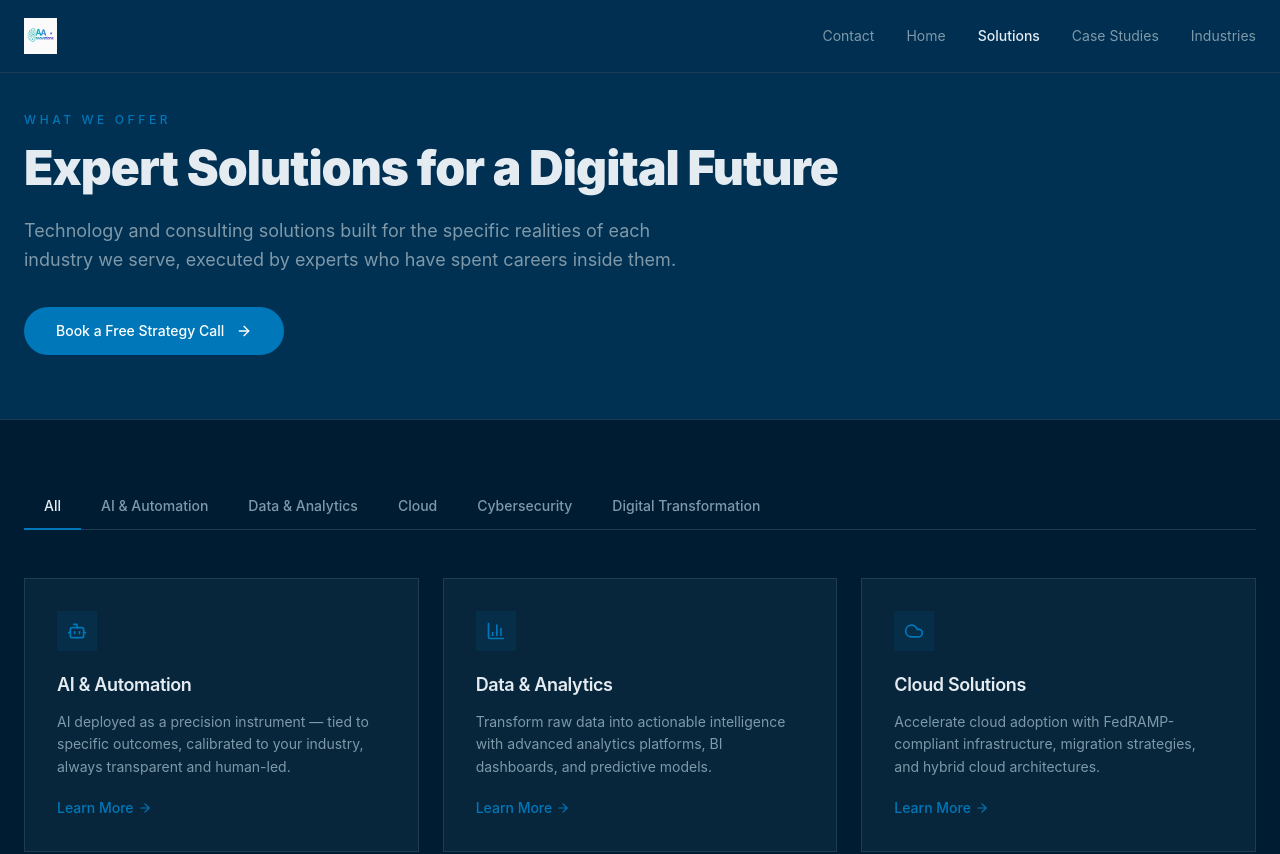
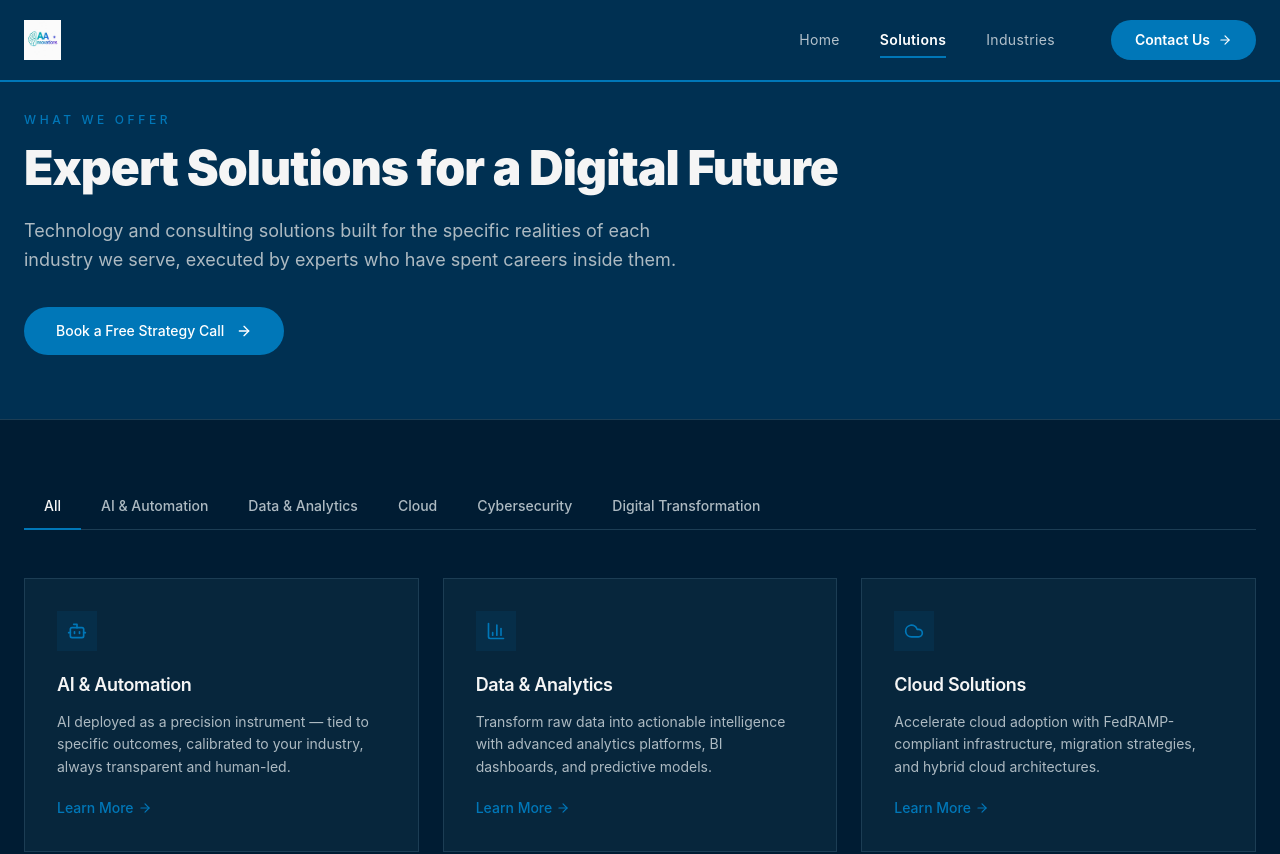
Before and after one commit to Ameer-hamza65/AA-INNOVATION, a React (Vite) app: page /solutions in a window 1280 px wide. Shown: the top 854 px of the page. Built offline with nearby package versions, Linux system fonts and the light colour scheme; the HTML template or start-up script is replaced by a standard one.

Commit message:
update43

```diff
--- a/src/App.tsx
+++ b/src/App.tsx
@@ -5,7 +5,7 @@ import { Toaster } from "@/components/ui/toaster";
 import { TooltipProvider } from "@/components/ui/tooltip";
 import Index from "./pages/Index.tsx";
 import NotFound from "./pages/NotFound.tsx";
-import CaseStudies from "./pages/CaseStudies.tsx";
+
 import Solutions from "./pages/Solutions.tsx";
 import Contact from "./pages/Contact.tsx";
 import Industries from "./pages/Industries.tsx";
@@ -22,7 +22,7 @@ const App = () => (
           <Route path="/" element={<Contact />} />
           <Route path="/home" element={<Index />} />
           <Route path="/solutions" element={<Solutions />} />
-          <Route path="/case-studies" element={<CaseStudies />} />
+
           <Route path="/industries" element={<Industries />} />
           <Route path="/contact" element={<Contact />} />
           <Route path="*" element={<NotFound />} />
--- a/src/components/AboutSection.tsx
+++ b/src/components/AboutSection.tsx
@@ -13,7 +13,7 @@ const AboutSection = () => {
             viewport={{ once: true }}
           >
             <div className="relative rounded-lg overflow-hidden">
-              <img src={teamImg} alt="AA Innovation team collaboration" className="w-full h-auto object-cover rounded-lg" />
+              <img src={teamImg} alt="AA Innovation team collaboration" className="w-full h-auto object-cover" loading="lazy" decoding="async" width={800} height={450} />
               <div className="absolute bottom-6 left-6 right-6 bg-card/90 backdrop-blur-sm p-6 rounded-lg border border-border">
                 <p className="text-xs tracking-[0.3em] uppercase text-primary font-medium mb-2">Our Services</p>
                 <p className="text-foreground text-sm leading-relaxed">
--- a/src/components/Footer.tsx
+++ b/src/components/Footer.tsx
@@ -28,8 +28,7 @@ const Footer = () => {
     {
       title: "Company",
       links: [
-        { label: "About Us", to: "/about" },
-        { label: "Case Studies", to: "/case-studies" },
+        { label: "Home", to: "/home" },
         { label: "Contact", to: "/" },
       ],
     },
@@ -41,7 +40,7 @@ const Footer = () => {
         <div className="grid grid-cols-1 md:grid-cols-5 gap-12">
           <div className="md:col-span-2">
             <div className="mb-4">
-              <img src={logo} alt="AA Innovation" className="h-10 w-auto mb-1" />
+              <img src={logo} alt="AA Innovation" className="h-10 w-auto mb-1" loading="lazy" decoding="async" width={120} height={40} />
               <p className="text-horizon text-[10px] tracking-widest uppercase mt-1">Always Ahead.</p>
             </div>
             <p className="text-muted-foreground text-sm leading-relaxed max-w-sm mb-6">
--- a/src/components/HeroSection.tsx
+++ b/src/components/HeroSection.tsx
@@ -5,7 +5,7 @@ import ParticleBackground from "./ParticleBackground";
 
 const HeroSection = () => {
   return (
-    <section className="relative min-h-[80vh] flex items-center overflow-hidden bg-background pt-[72px]">
+    <section className="relative min-h-[80vh] flex items-center overflow-hidden bg-background pt-[80px]">
       <ParticleBackground />
       <div className="relative z-10 max-w-7xl mx-auto px-6 py-24">
         <div className="max-w-3xl">
@@ -47,16 +47,9 @@ const HeroSection = () => {
           >
             <Link
               to="/"
-              className="inline-flex items-center gap-3 bg-primary text-primary-foreground px-8 py-3.5 text-sm font-medium rounded-full hover:bg-accent/90 transition-colors"
+              className="inline-flex items-center gap-3 bg-primary text-primary-foreground px-8 py-3.5 text-sm font-semibold rounded-full hover:bg-primary/90 transition-colors"
             >
               Book a Free Strategy Call
-              <ArrowRight size={16} />
-            </Link>
-            <Link
-              to="/case-studies"
-              className="inline-flex items-center gap-3 border border-border text-foreground px-8 py-3.5 text-sm font-medium rounded-full hover:bg-card transition-colors"
-            >
-              See Case Studies
               <ArrowRight size={16} />
             </Link>
           </motion.div>
--- a/src/components/Navbar.tsx
+++ b/src/components/Navbar.tsx
@@ -4,10 +4,8 @@ import { useState } from "react";
 import logo from "@/assets/logo.png";
 
 const navLinks = [
-  { label: "Contact", to: "/" },
   { label: "Home", to: "/home" },
   { label: "Solutions", to: "/solutions" },
-  { label: "Case Studies", to: "/case-studies" },
   { label: "Industries", to: "/industries" },
 ];
 
@@ -16,45 +14,67 @@ const Navbar = () => {
   const [mobileOpen, setMobileOpen] = useState(false);
 
   return (
-    <nav className="fixed top-0 left-0 right-0 z-50 bg-secondary/95 backdrop-blur-md border-b border-border">
-      <div className="max-w-7xl mx-auto px-6 flex items-center justify-between h-[72px]">
-        <Link to="/" className="flex items-center gap-2">
-          <img src={logo} alt="AA Innovation" className="h-9 w-auto" />
+    <nav className="fixed top-0 left-0 right-0 z-50 bg-secondary border-b-2 border-b-primary">
+      <div className="max-w-7xl mx-auto px-6 flex items-center justify-between h-[80px]">
+        <Link to="/home" className="flex items-center gap-2">
+          <img src={logo} alt="AA Innovation" className="h-10 w-auto" decoding="async" width={120} height={40} fetchPriority="high" />
         </Link>
 
-        <div className="hidden md:flex items-center gap-8">
+        <div className="hidden md:flex items-center gap-10">
           {navLinks.map((link) => (
             <Link
               key={link.label}
               to={link.to}
-              className={`text-sm transition-colors duration-200 ${
+              className={`relative text-sm tracking-wide transition-colors duration-200 py-2 ${
                 location.pathname === link.to
-                  ? "text-foreground font-medium"
-                  : "text-muted-foreground hover:text-foreground"
+                  ? "text-primary-foreground font-semibold"
+                  : "text-primary-foreground/70 hover:text-primary-foreground"
+              }`}
+            >
+              {link.label}
+              {location.pathname === link.to && (
+                <span className="absolute bottom-0 left-0 right-0 h-[2px] bg-primary" />
+              )}
+            </Link>
+          ))}
+          <Link
+            to="/"
+            className="inline-flex items-center gap-2 bg-primary text-primary-foreground px-6 py-2.5 text-sm font-semibold rounded-full hover:bg-primary/90 transition-colors ml-4"
+          >
+            Contact Us
+            <ArrowRight size={14} />
+          </Link>
+        </div>
+
+        <button className="md:hidden text-primary-foreground" onClick={() => setMobileOpen(!mobileOpen)}>
+          {mobileOpen ? <X size={24} /> : <Menu size={24} />}
+        </button>
+      </div>
+
+      {mobileOpen && (
+        <div className="md:hidden bg-secondary border-t border-primary/30 px-6 py-6 space-y-4">
+          {navLinks.map((link) => (
+            <Link
+              key={link.label}
+              to={link.to}
+              onClick={() => setMobileOpen(false)}
+              className={`block text-sm transition-colors ${
+                location.pathname === link.to
+                  ? "text-primary-foreground font-semibold"
+                  : "text-primary-foreground/70 hover:text-primary-foreground"
               }`}
             >
               {link.label}
             </Link>
           ))}
-        </div>
-
-        <button className="md:hidden text-foreground" onClick={() => setMobileOpen(!mobileOpen)}>
-          {mobileOpen ? <X size={24} /> : <Menu size={24} />}
-        </button>
-      </div>
-
-      {mobileOpen && (
-        <div className="md:hidden bg-background border-t border-border px-6 py-4 space-y-3">
-          {navLinks.map((link) => (
-            <Link
-              key={link.label}
-              to={link.to}
-              onClick={() => setMobileOpen(false)}
-              className="block text-sm text-muted-foreground hover:text-foreground transition-colors"
-            >
-              {link.label}
-            </Link>
-          ))}
+          <Link
+            to="/"
+            onClick={() => setMobileOpen(false)}
+            className="inline-flex items-center gap-2 bg-primary text-primary-foreground px-6 py-2.5 text-sm font-semibold rounded-full hover:bg-primary/90 transition-colors mt-2"
+          >
+            Contact Us
+            <ArrowRight size={14} />
+          </Link>
         </div>
       )}
     </nav>
--- a/src/components/TeamSection.tsx
+++ b/src/components/TeamSection.tsx
@@ -11,6 +11,9 @@ const TeamSection = () => {
           alt="Team collaborating in modern office"
           className="w-full h-full object-cover"
           loading="lazy"
+          decoding="async"
+          width={1200}
+          height={600}
         />
         <div className="absolute inset-0 bg-gradient-to-t from-background via-background/30 to-transparent" />
       </div>
--- a/src/index.css
+++ b/src/index.css
@@ -20,7 +20,7 @@
 
     /* Dark theme: prussian-based backgrounds */
     --background: 207 100% 10%;
-    --foreground: 210 33% 92%;
+    --foreground: 0 0% 96%;
 
     --card: 205 80% 13%;
     --card-foreground: 210 33% 92%;
@@ -35,7 +35,7 @@
     --secondary-foreground: 210 33% 92%;
 
     --muted: 205 60% 18%;
-    --muted-foreground: 203 20% 58%;
+    --muted-foreground: 203 15% 72%;
 
     --accent: 201 100% 36%;
     --accent-foreground: 0 0% 100%;
```
Also changed, not shown: src/pages/CaseStudies.tsx (deleted, +0 -67 lines), 1 other file (tests, documents, lock files or other folders).
